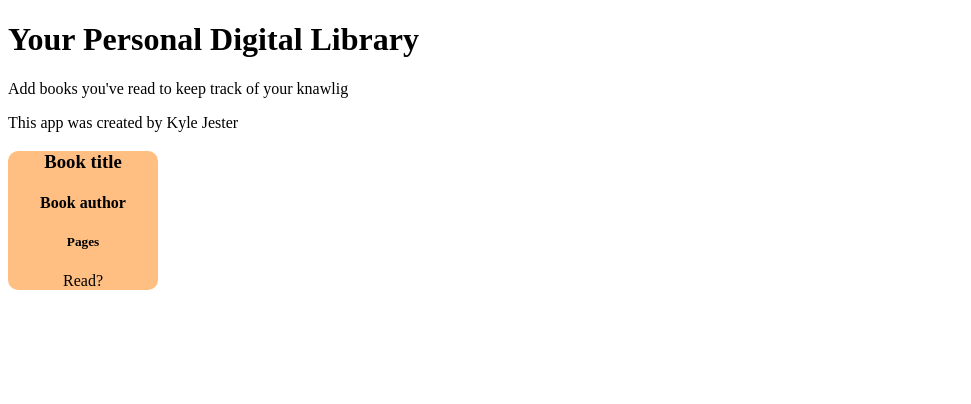
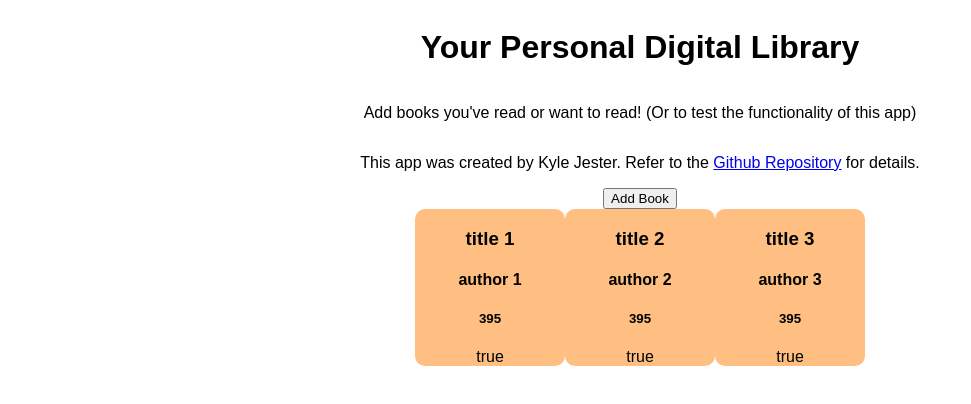
Before and after one commit to kjester15/library, a plain HTML site: page index.html in a window 1280 px wide. Shown: the whole page, without its empty margins (0-971 px from the left). Drawn offline with Linux system fonts and the light colour scheme.

Commit message:
Complete working displayLibrary function to add books in library to html

```diff
--- a/application.js
+++ b/application.js
@@ -1,13 +1,10 @@
-const myLibrary = ["hi", "bye"]
+const myLibrary = []
 
 function Book(title, author, pages, read) {
   this.title = title;
   this.author = author;
   this.pages = pages;
   this.read = read;
-  // this.info = function() {
-    // return `${this.title} by ${this.author}, ${this.pages} pages, ${this.read}`;
-  // };
 }
 
 function addBookToLibrary(book) {
@@ -15,7 +12,27 @@ function addBookToLibrary(book) {
 }
 
 function displayLibrary(array) {
-  array.forEach((element) => console.log(element));
+  array.forEach((element) => {
+    const newDiv = document.createElement("div");
+    document.getElementById("book-shelf").appendChild(newDiv);
+    const newTitle = document.createElement("h3");
+    newTitle.innerHTML = element.title;
+    const newAuthor = document.createElement("h4");
+    newAuthor.innerHTML = element.author;
+    const newPages = document.createElement("h5");
+    newPages.innerHTML = element.pages;
+    const newRead = document.createElement("div");
+    newRead.innerHTML = element.read;
+    newDiv.append(newTitle, newAuthor, newPages, newRead);
+    newDiv.classList.add("book-card");
+  });
 }
 
-displayLibrary(myLibrary)
+const book1 = new Book("title 1", "author 1", 395, true);
+addBookToLibrary(book1);
+const book2 = new Book("title 2", "author 2", 395, true);
+addBookToLibrary(book2);
+const book3 = new Book("title 3", "author 3", 395, true);
+addBookToLibrary(book3);
+displayLibrary(myLibrary);
+document.getElementById('add').addEventListener("click", addBookToLibrary);
--- a/index.html
+++ b/index.html
@@ -6,17 +6,12 @@
   <link rel="stylesheet" href="style.css">
   <title>Library</title>
 </head>
-<header>
+<body>
   <h1>Your Personal Digital Library</h1>
-  <p>Add books you've read to keep track of your knawlig</p>
-  <p>This app was created by Kyle Jester</p>
-</header>
-<body>
-  <div class="book-card">
-    <h3>Book title</h3>
-    <h4>Book author</h4>
-    <h5>Pages</h5>
-    <div>Read?</div>
-  </div>
+  <p>Add books you've read or want to read! (Or to test the functionality of this app)</p>
+  <p>This app was created by Kyle Jester. Refer to the <a href="https://github.com/kjester15/library">Github Repository</a> for details.</p>
+  <button id="add">Add Book</button>
+  <div class="book-shelf" id="book-shelf"></div>
+  <script src="application.js"></script>
 </body>
 </html>
--- a/style.css
+++ b/style.css
@@ -1,6 +1,17 @@
+body {
+  font-family: sans-serif;
+  display: flex;
+  flex-direction: column;
+  align-items: center;
+}
+
 .book-card {
   background-color: rgb(255, 191, 131);
   border-radius: 10px;
   text-align: center;
   width: 150px;
 }
+
+.book-shelf {
+  display: flex;
+}
```
